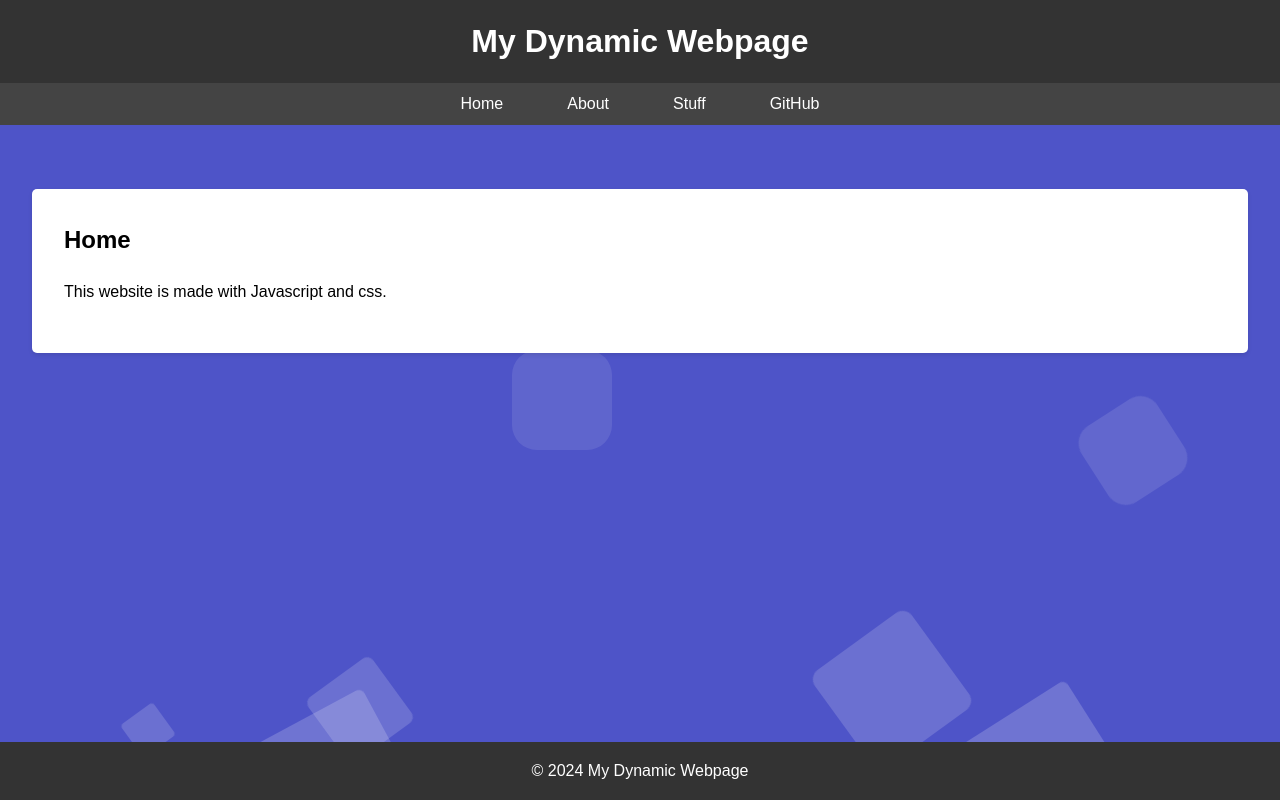
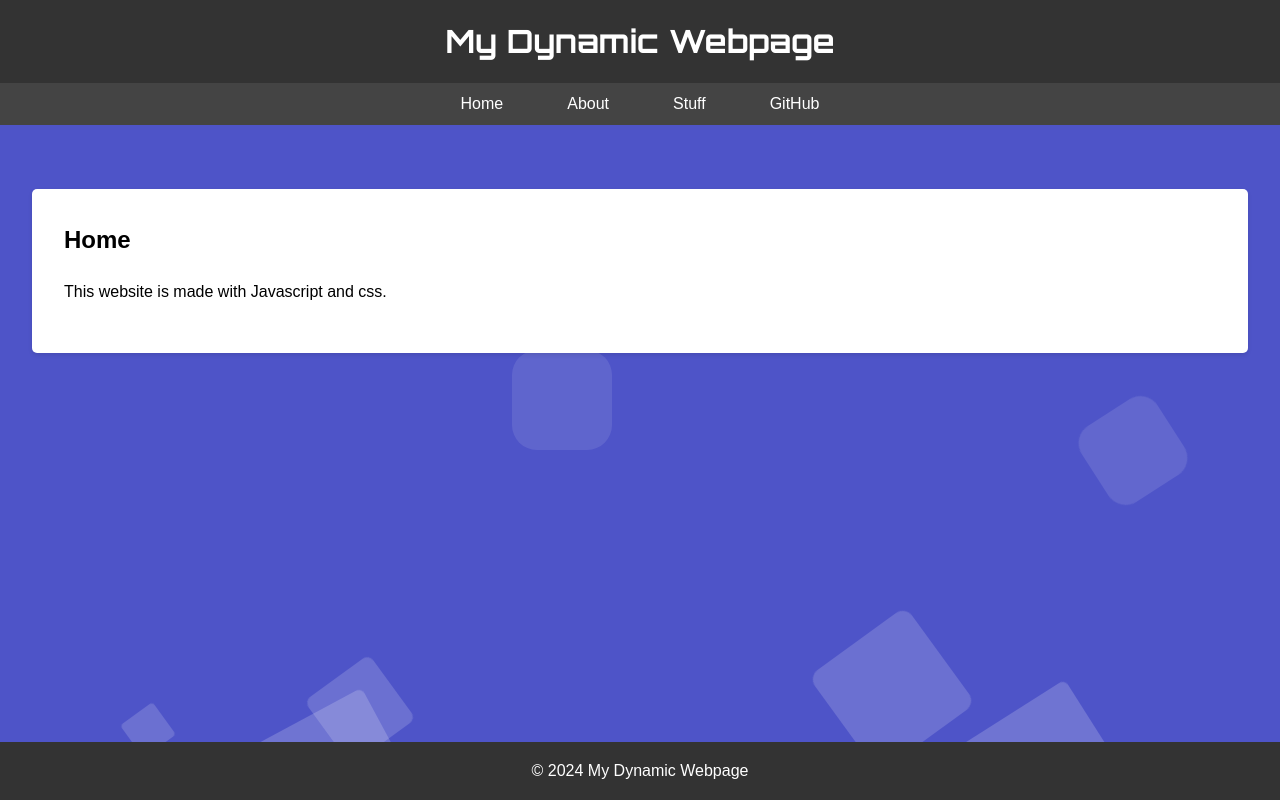
Before and after one commit to james-martinez96/juicyjames, a website built with webpack: page src/index.html in a window 1280 px wide. Built offline with nearby package versions, Linux system fonts and the light colour scheme.

Commit message:
add a font to the header

```diff
--- a/src/header.css
+++ b/src/header.css
@@ -1,5 +1,8 @@
+@import url('https://fonts.googleapis.com/css2?family=Orbitron:wght@400..900&display=swap');
+
 /* Header Styles */
 .header {
+    font-family: Orbitron, sans-serif;
     background: #333;
     color: #fff;
     padding: 1rem 0;
```
